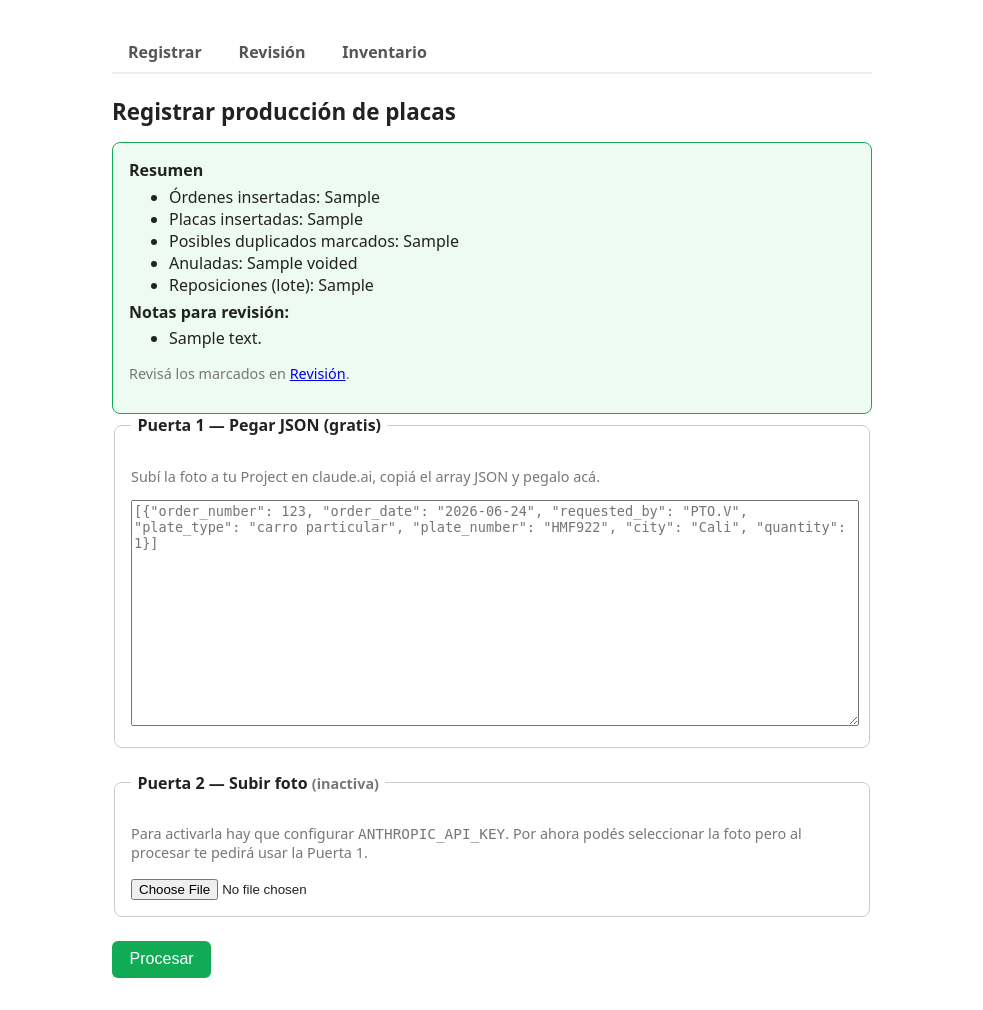
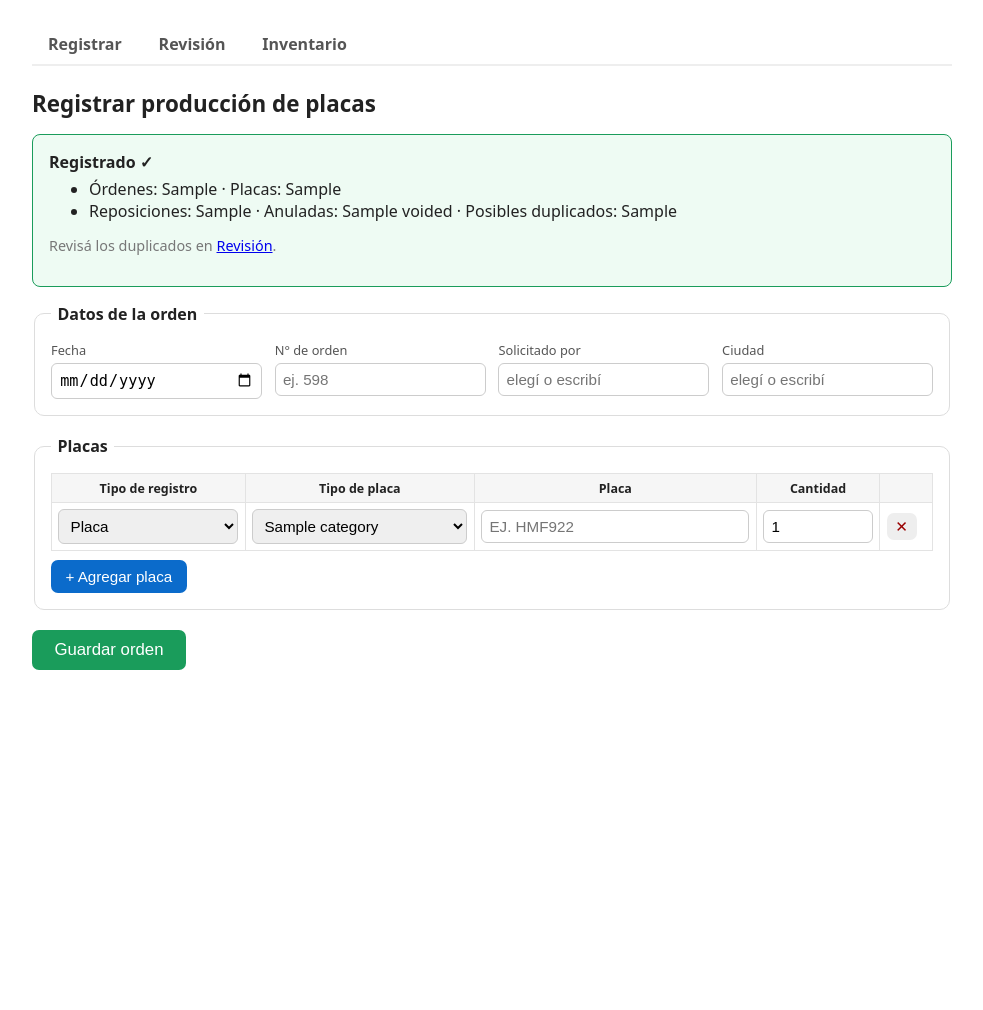
Before and after one commit to nickkmm/plates, a Flask app: template app/web/templates/ingest.html in a window 1280 px wide. Shown: the whole page, without its empty margins (148-1131 px from the left). After the commit the page ends 670 px from the top, so only its background shows below. Run offline with Flask 3, Linux system fonts and the light colour scheme; the template is opened without the code that fills it: most values are stand-ins (such as "Sample title", 1, 10 or a date in 2020); parts of the project's set-up code (start-up, migrations or seed data) failed here and were passed over.

Commit message:
Replace JSON/photo doors with a data-entry form (Registrar)
- /ingest is now a form: order header (date, number, requested_by, city) + repeatable plate lines
- requested_by/city are datalists built from existing data (choose or type new); plate_type fixed select
- line_type selector (placa/reposicion/orden anulada/muestra) sets flags so no special words are typed
- removed extraction.py, anthropic dep, and JSON/image ingestion entirely
- new db.distinct_requested_by/distinct_cities feed the dropdowns and grow on their own

Co-Authored-By: Claude Opus 4.8 <noreply@anthropic.com>

```diff
--- a/app/web/app.py
+++ b/app/web/app.py
@@ -1,35 +1,69 @@
-"""Flask app — pluggable ingestion for plate production.
+"""Flask app — plate production: form-based registration, review, inventory.
 
 Routes:
   GET  /            -> redirect to /ingest
-  GET  /ingest      -> form (door 1 paste-JSON always; door 2 image only if API key)
-  POST /ingest      -> run the chosen door, then the shared backend process_rows
-  GET  /review      -> table of rows flagged for review (possible dup or big quantity)
+  GET  /ingest      -> the "Registrar" form (order header + plate lines)
+  POST /ingest      -> build rows from the form, then the shared backend process_rows
+  GET  /review      -> table of rows flagged for review (real duplicate plates)
+  GET  /inventory   -> per-category inventory cards
   GET  /healthz     -> liveness probe
 """
 
 from __future__ import annotations
 
-import json
-import os
+from datetime import date
 
 from flask import Flask, redirect, render_template, request, url_for
-from pydantic import ValidationError
 
 from app.core import db
-from app.core.models import Extraction
+from app.core.models import ExtractedRow
 from app.core.process import process_rows
-from app.web import extraction
 
 app = Flask(__name__)
 
+DEFAULT_CATEGORIES = ["MOTO PARTICULAR", "CARRO PARTICULAR", "CARRO PÚBLICO", "MOTO PÚBLICO"]
 
-def _parse_pasted_json(text: str) -> Extraction:
-    """Accept either a bare JSON array of rows or an object with a 'rows' key."""
-    data = json.loads(text)
-    if isinstance(data, list):
-        data = {"rows": data}
-    return Extraction.model_validate(data)
+
+def _options(conn):
+    return db.distinct_requested_by(conn), db.distinct_cities(conn)
+
+
+def _rows_from_form(form) -> list[ExtractedRow]:
+    """Build ExtractedRow(s) from the order header + repeated plate lines.
+
+    line_type drives the flags so the user never types special words:
+      placa          -> normal plate
+      reposicion     -> batch lot (no plate number)
+      anulada_orden  -> voided order (NOT counted in inventory)
+      muestra        -> sample (plate_number = MUESTRA)
+    (A single annulled plate whose blank was lost = register it as 'placa'.)
+    """
+    order_number = form["order_number"].strip()
+    order_date = form["order_date"]
+    requested_by = form["requested_by"].strip()
+    city = (form.get("city") or "").strip() or None
+
+    rows: list[ExtractedRow] = []
+    for lt, pt, pn, qty in zip(
+        form.getlist("line_type"), form.getlist("plate_type"),
+        form.getlist("plate_number"), form.getlist("quantity"),
+    ):
+        if not (pt or "").strip():
+            continue  # skip empty line
+        plate_number = (pn or "").strip() or None
+        is_batch = is_voided = False
+        if lt == "reposicion":
+            is_batch, plate_number = True, None
+        elif lt == "anulada_orden":
+            is_voided = True
+        elif lt == "muestra":
+            plate_number = plate_number or "MUESTRA"
+        rows.append(ExtractedRow(
+            order_number=order_number, order_date=order_date, requested_by=requested_by,
+            city=city, plate_type=pt.strip(), plate_number=plate_number,
+            quantity=int(qty or 1), is_batch_replacement=is_batch, is_voided=is_voided,
+        ))
+    return rows
 
 
 @app.get("/")
@@ -39,45 +73,31 @@ def index():
 
 @app.get("/ingest")
 def ingest():
-    return render_template("ingest.html", api_enabled=extraction.api_enabled())
+    with db.get_conn() as conn:
+        requesters, cities = _options(conn)
+    return render_template("ingest.html", requesters=requesters, cities=cities,
+                           categories=DEFAULT_CATEGORIES, today=date.today().isoformat())
 
 
 @app.post("/ingest")
 def ingest_post():
     summary = None
     error = None
-    api_on = extraction.api_enabled()
+    try:
+        rows = _rows_from_form(request.form)
+        if not rows:
+            error = "Agregá al menos una placa."
+        else:
+            summary = process_rows(rows)
+    except Exception as e:  # surface validation/DB errors without crashing
+        error = f"Error: {e}"
 
-    try:
-        upload = request.files.get("photo")
-        pasted = (request.form.get("rows_json") or "").strip()
-
-        if upload and upload.filename:
-            # Door 2: image -> API -> rows (only when the API key is configured)
-            if api_on:
-                result = extraction.extract_from_image(upload.read(), upload.filename)
-                summary = process_rows(result.rows)
-            else:
-                error = ("La opción de subir foto (Puerta 2) requiere configurar "
-                         "ANTHROPIC_API_KEY. Por ahora pegá el JSON (Puerta 1).")
-        elif pasted:
-            # Door 1: pasted JSON -> rows
-            result = _parse_pasted_json(pasted)
-            summary = process_rows(result.rows)
-        else:
-            error = "Pegá el JSON, o subí una foto (si la Puerta 2 está activa)."
-    except json.JSONDecodeError as e:
-        error = f"El JSON pegado no es válido: {e}"
-    except ValidationError as e:
-        error = f"El JSON no coincide con el formato esperado: {e}"
-    except Exception as e:  # surface DB/API errors to the user without crashing
-        error = f"Error procesando: {e}"
-
+    with db.get_conn() as conn:
+        requesters, cities = _options(conn)
     return render_template(
-        "ingest.html",
-        api_enabled=api_on,
-        summary=summary.model_dump() if summary else None,
-        error=error,
+        "ingest.html", requesters=requesters, cities=cities,
+        categories=DEFAULT_CATEGORIES, today=date.today().isoformat(),
+        summary=summary.model_dump() if summary else None, error=error,
     )
 
 
@@ -123,9 +143,6 @@ def review_delete():
     return redirect(url_for("review"))
 
 
-DEFAULT_CATEGORIES = ["MOTO PARTICULAR", "CARRO PARTICULAR", "CARRO PÚBLICO", "MOTO PÚBLICO"]
-
-
 @app.get("/inventory")
 def inventory():
     with db.get_conn() as conn:
--- a/app/web/templates/ingest.html
+++ b/app/web/templates/ingest.html
@@ -3,22 +3,33 @@
 <head>
   <meta charset="utf-8">
   <meta name="viewport" content="width=device-width, initial-scale=1">
-  <title>Plates — Ingesta</title>
+  <title>Plates — Registrar</title>
   <style>
-    body { font-family: system-ui, sans-serif; max-width: 760px; margin: 2rem auto; padding: 0 1rem; color: #222; }
+    :root { --green:#1a9c5b; --blue:#0b6bcb; --red:#d33; --ink:#222; }
+    body { font-family: system-ui, sans-serif; max-width: 920px; margin: 1.5rem auto; padding: 0 1rem; color: var(--ink); }
     h1 { font-size: 1.4rem; }
-    fieldset { border: 1px solid #ccc; border-radius: 8px; margin-bottom: 1.5rem; padding: 1rem; }
-    legend { font-weight: 600; padding: 0 .4rem; }
-    textarea { width: 100%; min-height: 220px; font-family: ui-monospace, monospace; font-size: .85rem; }
-    button { background: #1a5; color: #fff; border: 0; border-radius: 6px; padding: .6rem 1.1rem; font-size: 1rem; cursor: pointer; }
-    .summary { background: #eefbf3; border: 1px solid #1a5; border-radius: 8px; padding: 1rem; }
-    .error { background: #fdecec; border: 1px solid #d33; border-radius: 8px; padding: 1rem; color: #900; }
-    .muted { color: #777; font-size: .9rem; }
     .tabs { display:flex; gap:.3rem; margin-bottom:1.4rem; border-bottom:2px solid #eee; }
     .tabs a { padding:.55rem 1rem; text-decoration:none; color:#555; font-weight:600; border-radius:8px 8px 0 0; }
     .tabs a:hover { background:#f3f6fb; }
-    .tabs a.on { color:#0b6bcb; border-bottom:3px solid #0b6bcb; margin-bottom:-2px; }
-    ul { margin: .3rem 0; }
+    .tabs a.on { color:var(--blue); border-bottom:3px solid var(--blue); margin-bottom:-2px; }
+    .muted { color:#777; font-size:.9rem; }
+    fieldset { border:1px solid #ddd; border-radius:10px; margin-bottom:1.2rem; padding:1rem; }
+    legend { font-weight:600; padding:0 .4rem; }
+    .header { display:grid; grid-template-columns:repeat(auto-fit,minmax(180px,1fr)); gap:.8rem; }
+    label { font-size:.8rem; color:#555; display:flex; flex-direction:column; gap:.25rem; }
+    input, select { padding:.45rem; border:1px solid #ccc; border-radius:6px; font-size:.95rem; }
+    table { border-collapse:collapse; width:100%; font-size:.9rem; }
+    th, td { border:1px solid #e3e3e3; padding:.35rem .4rem; }
+    th { background:#f6f6f6; font-size:.78rem; }
+    td input, td select { width:100%; box-sizing:border-box; }
+    .plate-num { text-transform:uppercase; }
+    button { border:0; border-radius:7px; padding:.5rem .9rem; font-size:.95rem; cursor:pointer; }
+    .add { background:var(--blue); color:#fff; margin-top:.6rem; }
+    .submit { background:var(--green); color:#fff; font-size:1.05rem; padding:.65rem 1.4rem; }
+    .rm { background:#eee; color:#900; padding:.3rem .55rem; }
+    .summary { background:#eefbf3; border:1px solid var(--green); border-radius:8px; padding:1rem; margin-bottom:1rem; }
+    .error { background:#fdecec; border:1px solid var(--red); border-radius:8px; padding:1rem; color:#900; margin-bottom:1rem; }
+    ul { margin:.3rem 0; }
   </style>
 </head>
 <body>
@@ -30,43 +41,85 @@
   <h1>Registrar producción de placas</h1>
 
   {% if error %}<div class="error">{{ error }}</div>{% endif %}
-
   {% if summary %}
   <div class="summary">
-    <strong>Resumen</strong>
+    <strong>Registrado ✓</strong>
     <ul>
-      <li>Órdenes insertadas: {{ summary.orders_inserted }}</li>
-      <li>Placas insertadas: {{ summary.plates_inserted }}</li>
-      <li>Posibles duplicados marcados: {{ summary.possible_duplicates }}</li>
-      <li>Anuladas: {{ summary.voided }}</li>
-      <li>Reposiciones (lote): {{ summary.batch_replacements }}</li>
+      <li>Órdenes: {{ summary.orders_inserted }} · Placas: {{ summary.plates_inserted }}</li>
+      <li>Reposiciones: {{ summary.batch_replacements }} · Anuladas: {{ summary.voided }} · Posibles duplicados: {{ summary.possible_duplicates }}</li>
     </ul>
-    {% if summary.review_notes %}
-      <strong>Notas para revisión:</strong>
-      <ul>{% for n in summary.review_notes %}<li>{{ n }}</li>{% endfor %}</ul>
-    {% endif %}
-    <p class="muted">Revisá los marcados en <a href="{{ url_for('review') }}">Revisión</a>.</p>
+    {% if summary.possible_duplicates %}<p class="muted">Revisá los duplicados en <a href="{{ url_for('review') }}">Revisión</a>.</p>{% endif %}
   </div>
   {% endif %}
 
-  <form method="post" action="{{ url_for('ingest') }}" enctype="multipart/form-data">
+  <!-- datalists: permiten elegir de lo existente O escribir uno nuevo -->
+  <datalist id="requesters">{% for r in requesters %}<option value="{{ r }}">{% endfor %}</datalist>
+  <datalist id="cities">{% for c in cities %}<option value="{{ c }}">{% endfor %}</datalist>
+
+  <form method="post" action="{{ url_for('ingest') }}">
     <fieldset>
-      <legend>Puerta 1 — Pegar JSON (gratis)</legend>
-      <p class="muted">Subí la foto a tu Project en claude.ai, copiá el array JSON y pegalo acá.</p>
-      <textarea name="rows_json" placeholder='[{"order_number": 123, "order_date": "2026-06-24", "requested_by": "PTO.V", "plate_type": "carro particular", "plate_number": "HMF922", "city": "Cali", "quantity": 1}]'></textarea>
+      <legend>Datos de la orden</legend>
+      <div class="header">
+        <label>Fecha<input type="date" name="order_date" value="{{ today }}" required></label>
+        <label>N° de orden<input type="text" name="order_number" required placeholder="ej. 598"></label>
+        <label>Solicitado por<input type="text" name="requested_by" list="requesters" required placeholder="elegí o escribí"></label>
+        <label>Ciudad<input type="text" name="city" list="cities" placeholder="elegí o escribí"></label>
+      </div>
     </fieldset>
 
     <fieldset>
-      <legend>Puerta 2 — Subir foto {% if not api_enabled %}<span class="muted">(inactiva)</span>{% endif %}</legend>
-      {% if api_enabled %}
-        <p class="muted">La app llama a Claude para extraer las filas. (Si subís foto, tiene prioridad sobre el JSON pegado.)</p>
-      {% else %}
-        <p class="muted">Para activarla hay que configurar <code>ANTHROPIC_API_KEY</code>. Por ahora podés seleccionar la foto pero al procesar te pedirá usar la Puerta 1.</p>
-      {% endif %}
-      <input type="file" name="photo" accept="image/*">
+      <legend>Placas</legend>
+      <table>
+        <thead>
+          <tr><th style="width:22%">Tipo de registro</th><th style="width:26%">Tipo de placa</th><th>Placa</th><th style="width:14%">Cantidad</th><th style="width:6%"></th></tr>
+        </thead>
+        <tbody id="lines">
+          <tr class="line">
+            <td>
+              <select name="line_type" onchange="togglePlate(this)">
+                <option value="placa">Placa</option>
+                <option value="reposicion">Reposición (lote)</option>
+                <option value="anulada_orden">Orden anulada</option>
+                <option value="muestra">Muestra</option>
+              </select>
+            </td>
+            <td>
+              <select name="plate_type" required>
+                {% for c in categories %}<option value="{{ c }}">{{ c }}</option>{% endfor %}
+              </select>
+            </td>
+            <td><input type="text" name="plate_number" class="plate-num" placeholder="ej. HMF922"></td>
+            <td><input type="number" name="quantity" value="1" min="0" required></td>
+            <td><button type="button" class="rm" onclick="rmLine(this)">✕</button></td>
+          </tr>
+        </tbody>
+      </table>
+      <button type="button" class="add" onclick="addLine()">+ Agregar placa</button>
     </fieldset>
 
-    <button type="submit">Procesar</button>
+    <button type="submit" class="submit">Guardar orden</button>
   </form>
+
+  <script>
+    // "Reposición" y "Orden anulada" no llevan número de placa.
+    // readonly (no disabled) para que el campo igual se envíe y no desalinee las columnas.
+    function togglePlate(sel) {
+      const inp = sel.closest('tr').querySelector('input[name="plate_number"]');
+      const noPlate = (sel.value === 'reposicion' || sel.value === 'anulada_orden');
+      inp.readOnly = noPlate; if (noPlate) inp.value = '';
+      inp.style.background = noPlate ? '#f0f0f0' : '';
+    }
+    function addLine() {
+      const tbody = document.getElementById('lines');
+      const row = tbody.querySelector('.line').cloneNode(true);
+      row.querySelectorAll('input').forEach(i => { i.value = (i.type==='number') ? 1 : ''; i.readOnly=false; i.style.background=''; });
+      row.querySelector('select[name="line_type"]').value = 'placa';
+      tbody.appendChild(row);
+    }
+    function rmLine(btn) {
+      const tbody = document.getElementById('lines');
+      if (tbody.querySelectorAll('.line').length > 1) btn.closest('tr').remove();
+    }
+  </script>
 </body>
 </html>
--- a/requirements.txt
+++ b/requirements.txt
@@ -5,4 +5,3 @@ pydantic==2.10.4
 pandas==2.2.3
 openpyxl==3.1.5
 python-dateutil==2.9.0.post0
-anthropic==0.40.0
```
Also changed, not shown: app/core/db.py (+28 -0 lines), app/web/extraction.py (deleted, +0 -93 lines), 1 other file.
